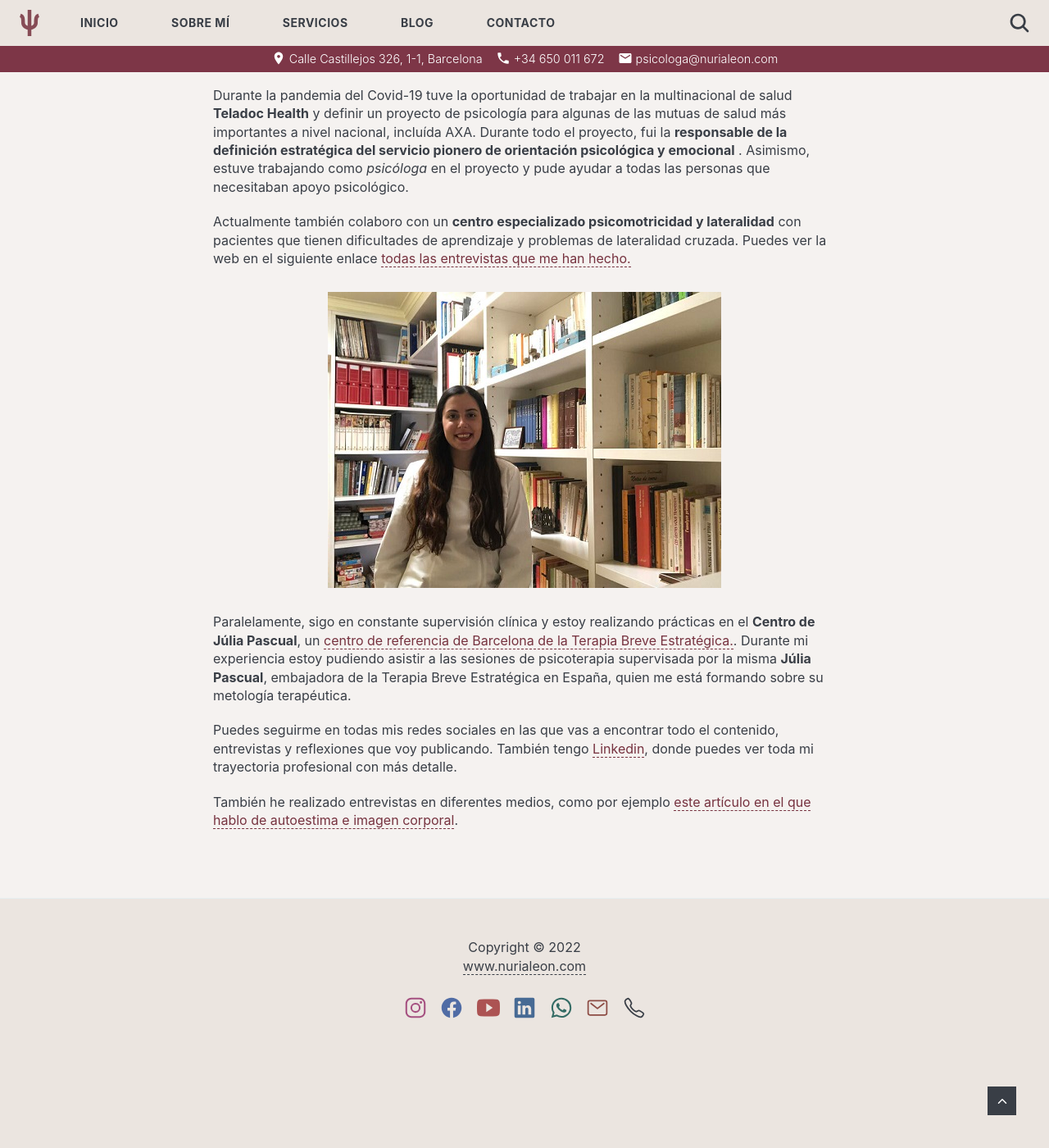
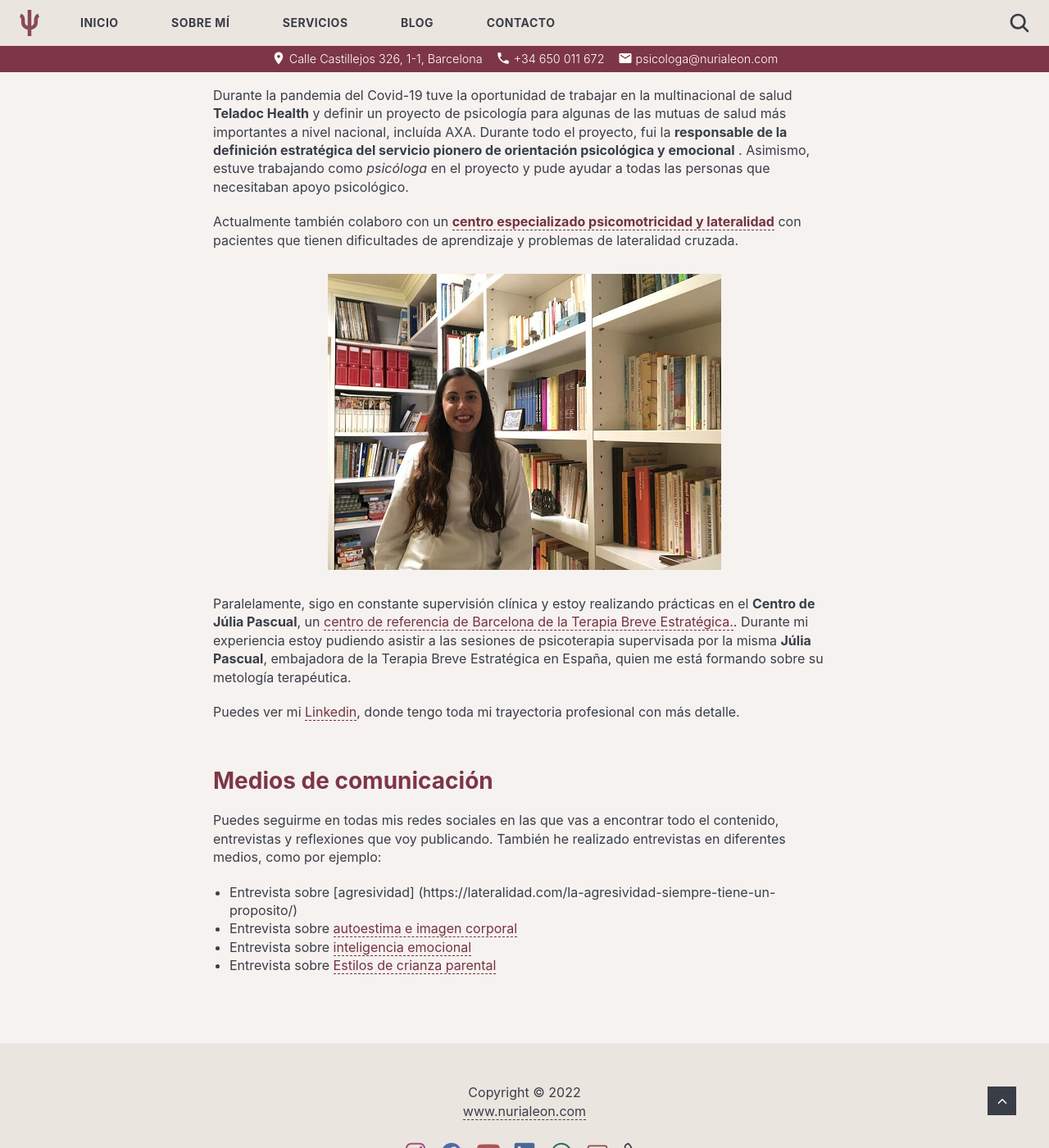
Before and after one commit to nurialeonsallent/nurialeon.com, a Jekyll site: the page built from _pages/sobre-mi.md, in a window 1280 px wide and 1400 px high, scrolled down 1636 px. Shown: the whole window at 82% size. Built offline with Jekyll 4.4.1, drawn with Linux system fonts in a browser that asks for light colours.

Commit message:
medios de comunicacion

```diff
--- a/_pages/sobre-mi.md
+++ b/_pages/sobre-mi.md
@@ -35,18 +35,24 @@ Ya son más de 70 personas las que han pasado por mi consulta.
 - **Máster en Estrategia y Gestión de marca** por la Barcelona School of Management de la Universitat Pompeu Fabra con un 8,2 de nota final (2018)
 - **Grado de Psicología** en la Universitat de Barcelona (2011-2017)
 
-## Colaboraciones y Experiencia Laboral
+## Colaboraciones y experiencia Laboral
 
 Durante la pandemia del Covid-19 tuve la oportunidad de trabajar en la multinacional de salud **Teladoc Health** y definir un proyecto de psicología para algunas de las mutuas de salud más importantes a nivel nacional, incluída AXA. Durante todo el proyecto, fui la **responsable de la definición estratégica del servicio pionero de orientación psicológica y emocional** . Asimismo, estuve trabajando como *psicóloga* en el proyecto y pude ayudar a todas las personas que necesitaban apoyo psicológico.
 
-Actualmente también colaboro con un **centro especializado psicomotricidad y lateralidad** con pacientes que tienen dificultades de aprendizaje y problemas de lateralidad cruzada. Puedes ver la web en el siguiente enlace [todas las entrevistas que me han hecho.](https://lateralidad.com/la-agresividad-siempre-tiene-un-proposito/)
+Actualmente también colaboro con un [**centro especializado psicomotricidad y lateralidad**](https://www.lateralidadypsicologiallorens.com/) con pacientes que tienen dificultades de aprendizaje y problemas de lateralidad cruzada.
 
 ![Terapia psicológica]({{ site.baseurl }}/images/nurialeon_lateralidad.jpg)
 
 
 Paralelamente, sigo en constante supervisión clínica y estoy realizando prácticas en el **Centro de Júlia Pascual**, un [centro de referencia de Barcelona de la Terapia Breve Estratégica.](https://www.juliapascual.com/). Durante mi experiencia estoy pudiendo asistir a las sesiones de psicoterapia supervisada por la misma **Júlia Pascual**, embajadora de la Terapia Breve Estratégica en España, quien me está formando sobre su metología terapéutica.
 
+Puedes ver mi [Linkedin](https://www.linkedin.com/in/nurialeonsallent/), donde tengo toda mi trayectoria profesional con más detalle.
 
-Puedes seguirme en todas mis redes sociales en las que vas a encontrar todo el contenido, entrevistas y reflexiones que voy publicando. También tengo [Linkedin](https://www.linkedin.com/in/nurialeonsallent/), donde puedes ver toda mi trayectoria profesional con más detalle.
+## Medios de comunicación
 
-También he realizado entrevistas en diferentes medios, como por ejemplo [este artículo en el que hablo de autoestima e imagen corporal](https://www.esteticainfo.com/complejos-yo-liberate-y-encuentra-tu-felicidad/).
+Puedes seguirme en todas mis redes sociales en las que vas a encontrar todo el contenido, entrevistas y reflexiones que voy publicando. También he realizado entrevistas en diferentes medios, como por ejemplo:
+
+- Entrevista sobre [agresividad] (https://lateralidad.com/la-agresividad-siempre-tiene-un-proposito/)
+- Entrevista sobre [autoestima e imagen corporal](https://www.esteticainfo.com/complejos-yo-liberate-y-encuentra-tu-felicidad/)
+- Entrevista sobre [inteligencia emocional](https://lateralidad.com/todas-las-emociones-son-necesarias-y-tienen-que-ser-escuchadas/)
+- Entrevista sobre [Estilos de crianza parental](https://lateralidad.com/es-fundamental-que-los-padres-sepan-identificar-en-que-estilo-de-crianza-estan-educando-a-sus-hijos/)
```
